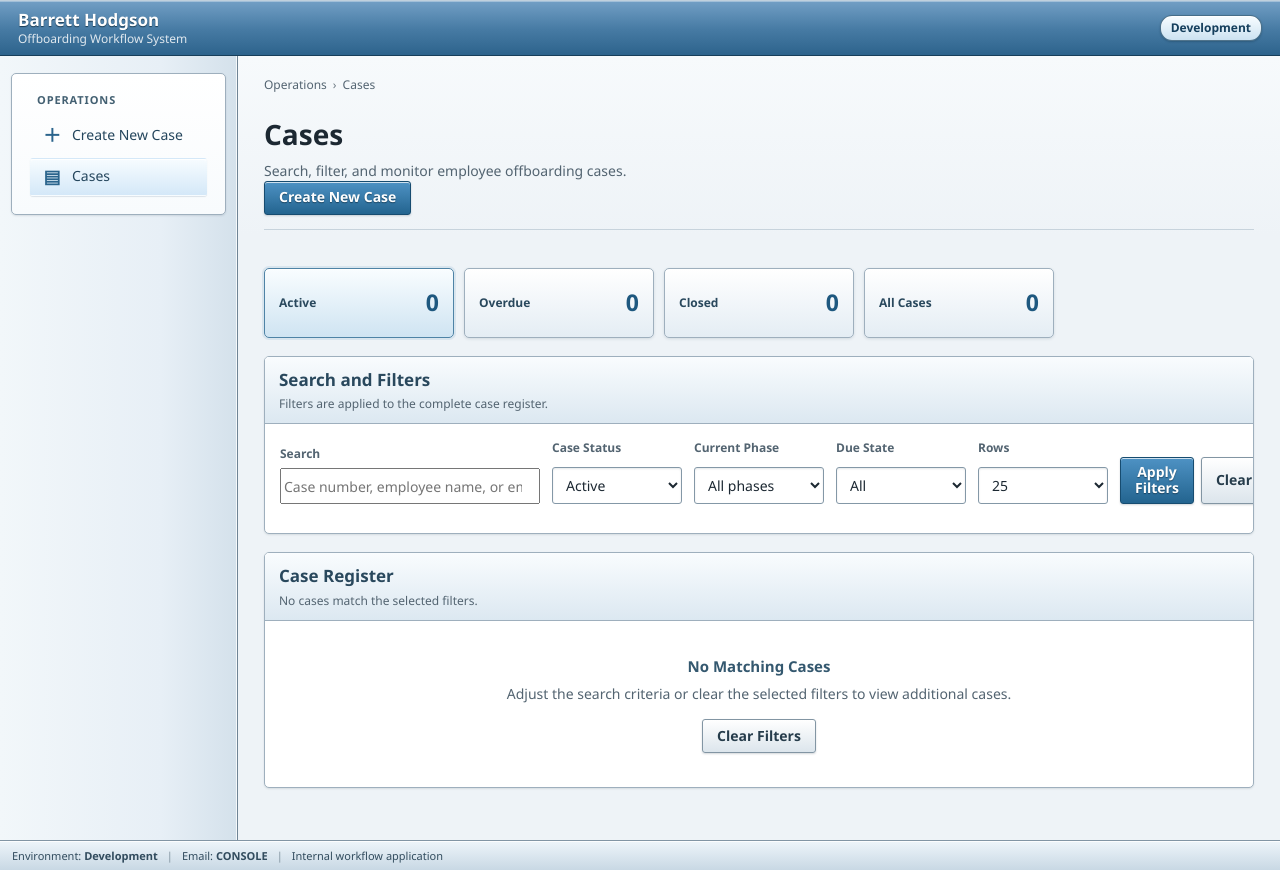
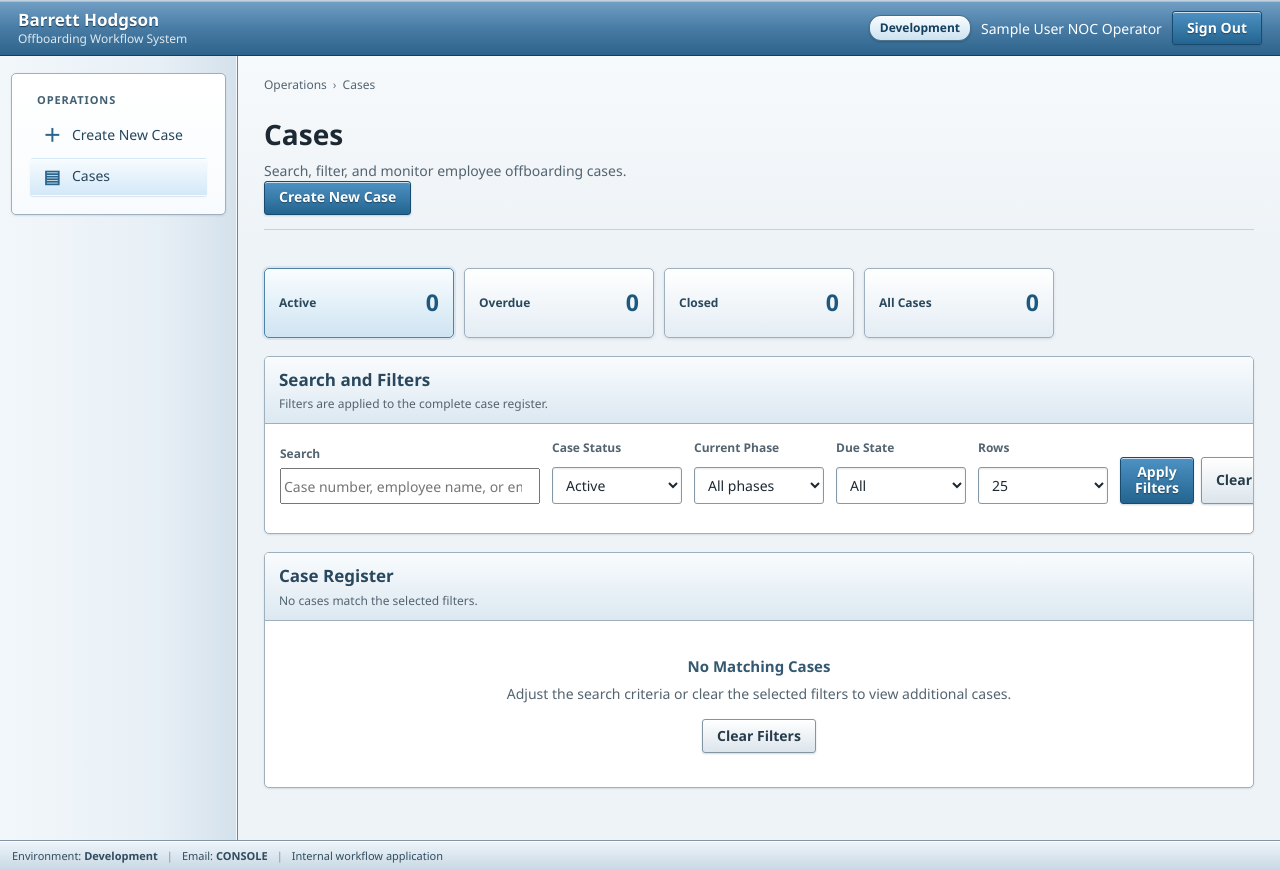
Before and after one commit to SyedOkashaShoaib/Off-boarding-workflow-automation, a Flask app: page /cases/ in a window 1280 px wide. Run offline with Flask 3, Linux system fonts and the light colour scheme; the visitor is signed in with stand-in values (Sample User, id 1); data that the repository does not hold is empty.

Commit message:
Update base.html

```diff
--- a/app/templates/base.html
+++ b/app/templates/base.html
@@ -87,7 +87,50 @@
                 <span class="environment-indicator">
                     {{ environment_label }}
                 </span>
+                {% if current_user.is_authenticated %}
 
+    {% set portal_role_labels = {
+        "NOC_OPERATOR": "NOC Operator",
+        "FINAL_APPROVER": "Final Approver",
+        "SYSTEM_ADMIN": "System Administrator"
+    } %}
+
+    <div class="portal-user">
+
+        <span class="portal-user__name">
+            {{ current_user.full_name }}
+        </span>
+
+        <span class="portal-user__role">
+            {{
+                portal_role_labels.get(
+                    current_user.role,
+                    current_user.role
+                    | replace("_", " ")
+                    | title
+                )
+            }}
+        </span>
+
+    </div>
+
+
+    <form
+        method="post"
+        action="{{ url_for('auth.logout') }}"
+        class="portal-logout-form"
+    >
+        {{ logout_form.hidden_tag() }}
+
+        <button
+            type="submit"
+            class="header-action-button"
+        >
+            Sign Out
+        </button>
+    </form>
+
+{% endif %}
             </div>
 
         </header>
```
